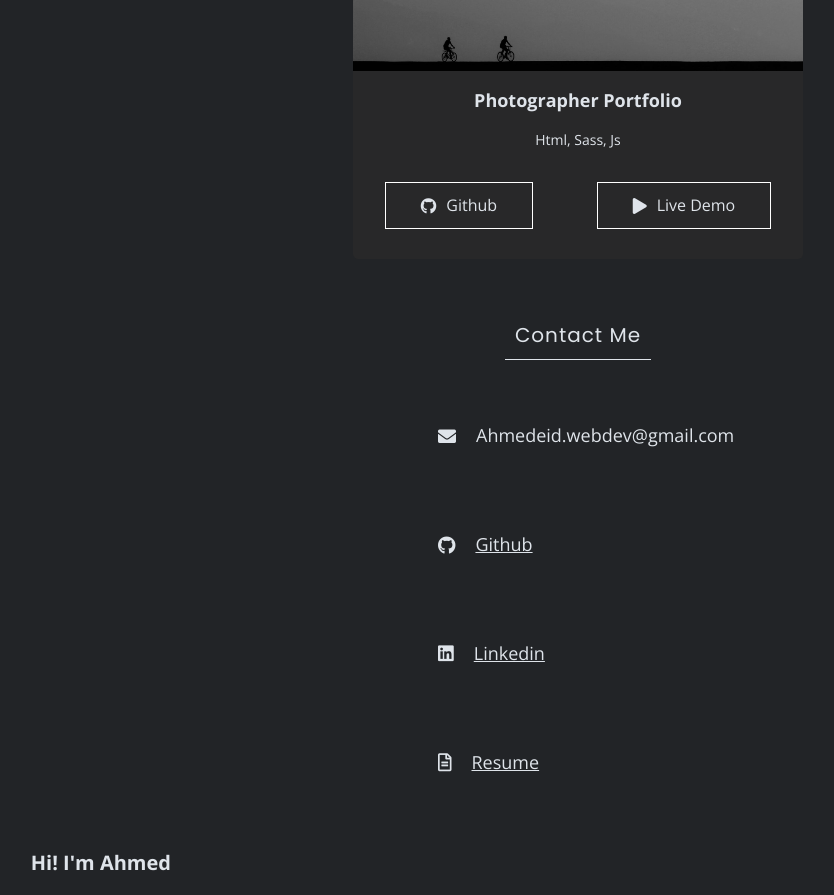
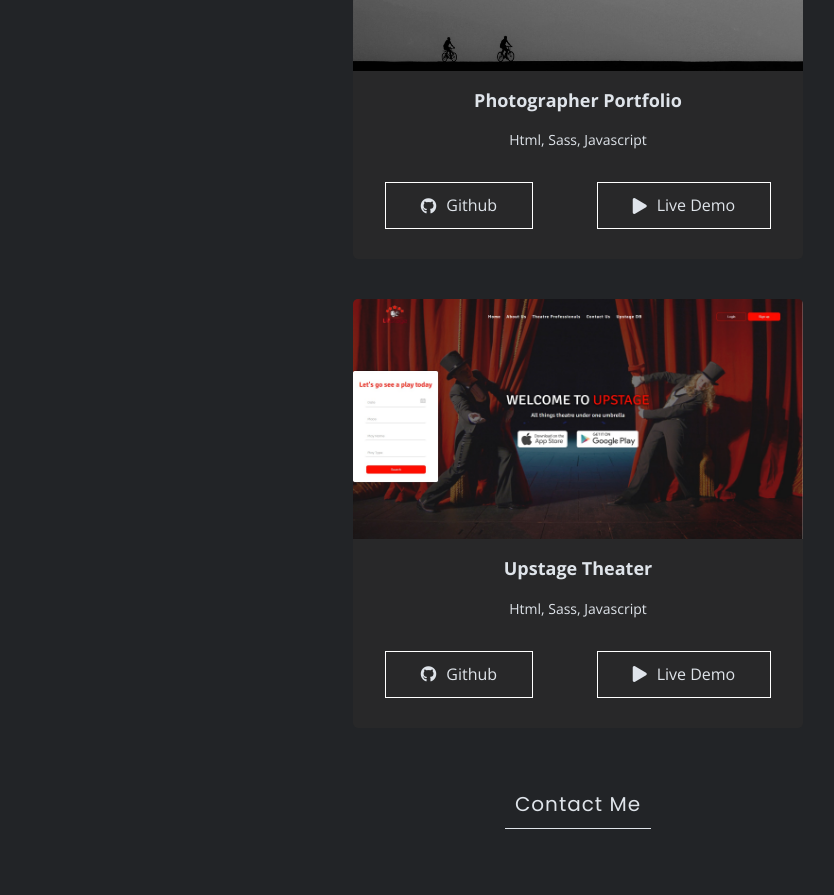
Before and after one commit to ahmed-eidd/my-portfolio, a React (Create React App) app: page / in a window 1280 px wide. Shown: the part 2140-3035 px from the top of the page, without its empty margins (62-896 px from the left). Built offline with nearby package versions, Linux system fonts and the light colour scheme.

Commit message:
added upstage project

```diff
--- a/src/components/Projects/Projects.jsx
+++ b/src/components/Projects/Projects.jsx
@@ -4,6 +4,7 @@ import Project from './Project/Project';
 import MovieProject from '../../assests/Projects/movieBoxProd.png';
 import HSProject from '../../assests/Projects/background.jpg';
 import IMProject from '../../assests/Projects/ibrahim-porfolio.jpg';
+import UpstageProject from '../../assests/Projects/upstage-project.jpg';
 import Aos from 'aos';
 import 'aos/dist/aos.css';
 
@@ -30,11 +31,18 @@ const Projects = () => {
     },
     {
       title: 'Photographer Portfolio',
-      des: 'Html, Sass, Js',
+      des: 'Html, Sass, Javascript',
       img: IMProject,
       github: 'https://github.com/ahmed-eidd/Ibrahim-Portfolio',
       livedemo: 'https://ibrahimmaddy.netlify.app/',
     },
+    {
+      title: 'Upstage Theater',
+      des: 'Html, Sass, Javascript',
+      img: UpstageProject,
+      github:'https://github.com/ahmed-eidd/Theater-Project',
+      livedemo: 'https://upstage.netlify.app/',
+    }
   ]);
 
   return (
```
Also changed, not shown: src/assests/Projects/upstage-project.jpg (added).
